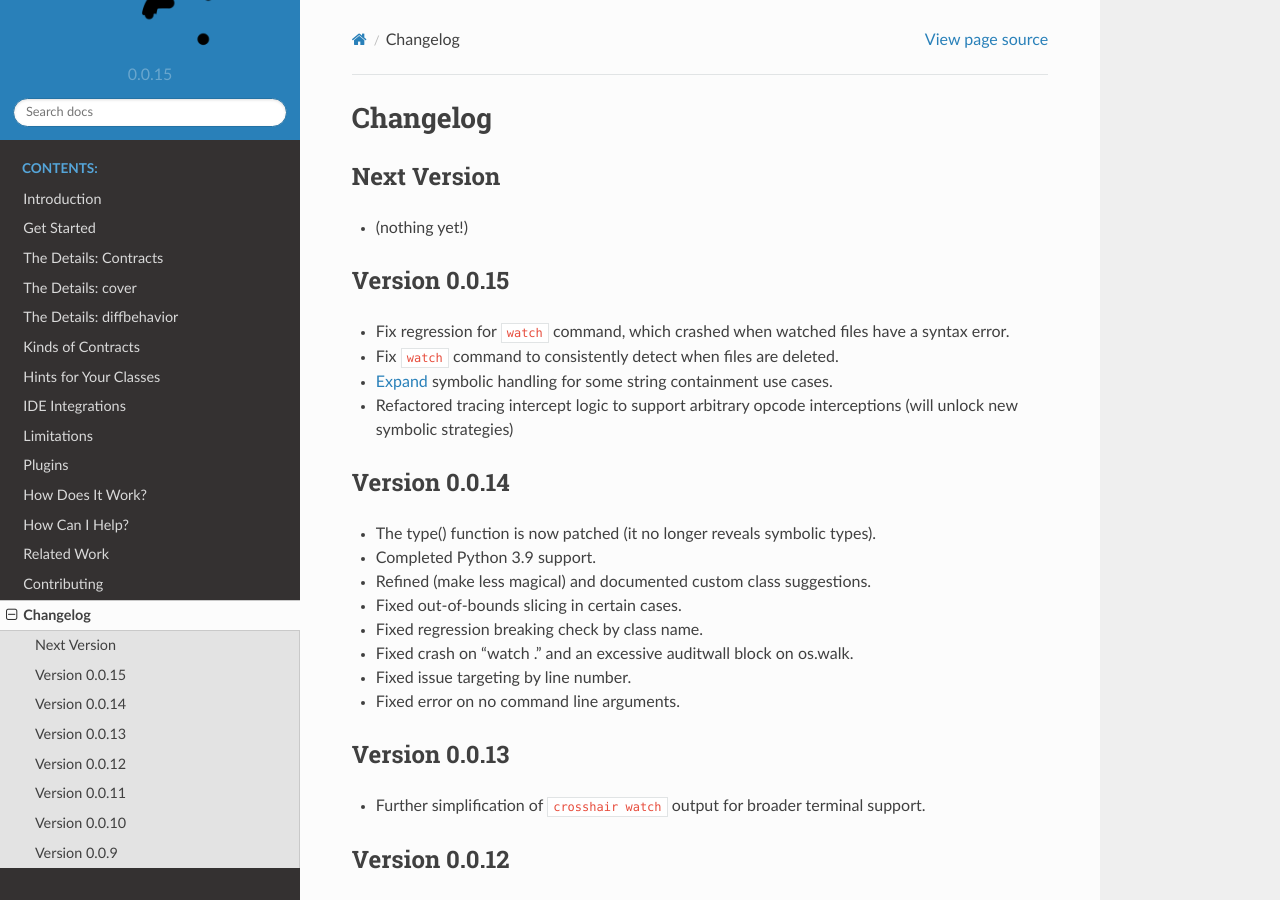
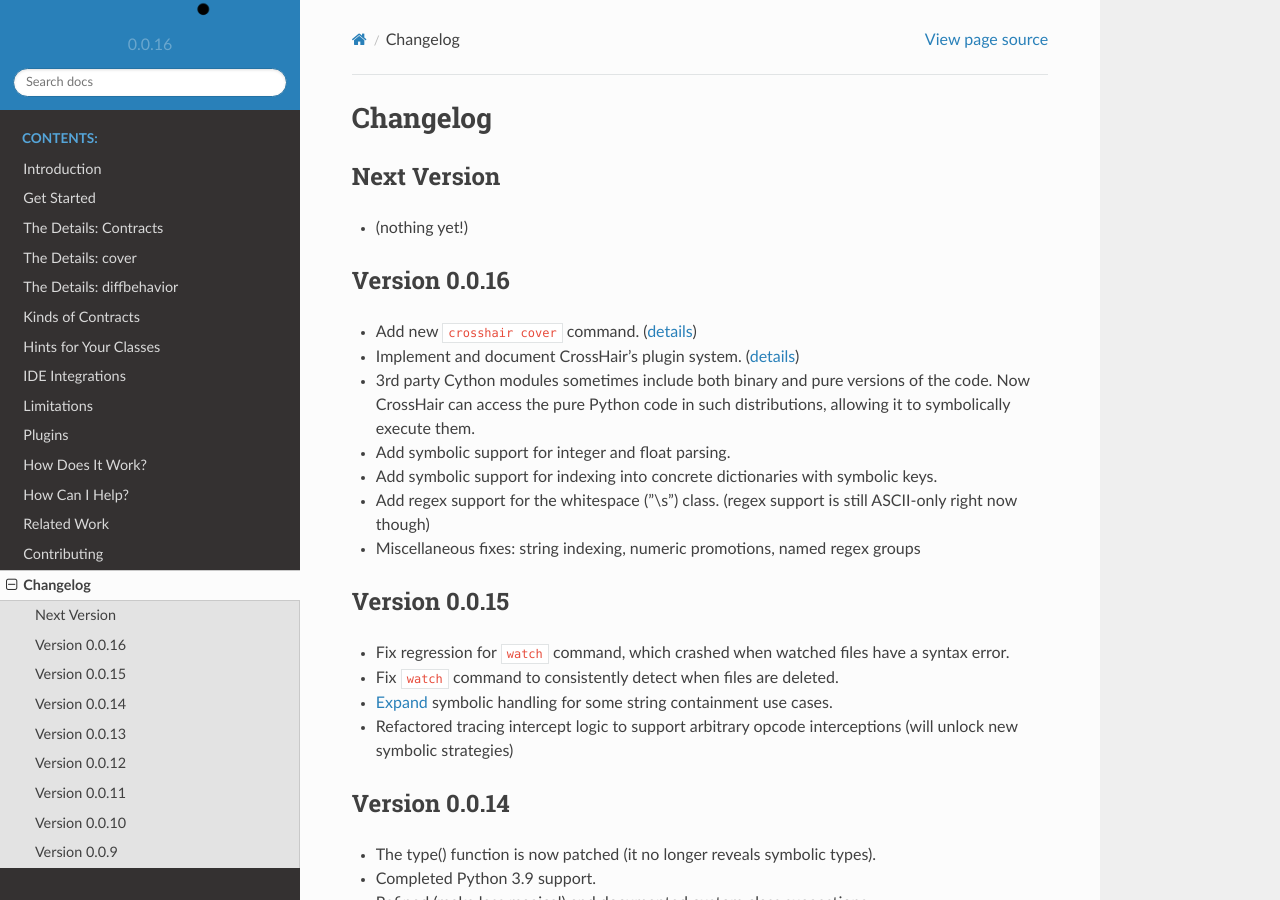
Before and after one commit to pschanely/CrossHair, a Sphinx documentation site: the page built from doc/source/changelog.rst, in a window 1280 px wide and 900 px high. Built offline with Sphinx 7.4.7 and the Read the Docs theme 2.0.0, drawn with Linux system fonts in a browser that asks for light colours; the version number is read from the project's files by our own code.

Commit message:
Bump version to 0.0.16
And ammend the changelog.

```diff
--- a/crosshair/__init__.py
+++ b/crosshair/__init__.py
@@ -12,7 +12,7 @@
 from crosshair.tracers import ResumedTracing
 
 # Do not forget to update in setup.py!
-__version__ = "0.0.15"
+__version__ = "0.0.16"
 __author__ = "Phillip Schanely"
 __license__ = "MIT"
 __status__ = "Alpha"
--- a/doc/source/changelog.rst
+++ b/doc/source/changelog.rst
@@ -7,6 +7,23 @@
 ============
 
 * (nothing yet!)
+
+==============
+Version 0.0.16
+==============
+
+* Add new ``crosshair cover`` command.
+  (`details <https://crosshair.readthedocs.io/en/latest/cover.html>`__)
+* Implement and document CrossHair's plugin system.
+  (`details <https://crosshair.readthedocs.io/en/latest/plugins.html>`__)
+* 3rd party Cython modules sometimes include both binary and pure versions of the code.
+  Now CrossHair can access the pure Python code in such distributions, allowing it to
+  symbolically execute them.
+* Add symbolic support for integer and float parsing.
+* Add symbolic support for indexing into concrete dictionaries with symbolic keys.
+* Add regex support for the whitespace ("\\s") class.
+  (regex support is still ASCII-only right now though)
+* Miscellaneous fixes: string indexing, numeric promotions, named regex groups
 
 ==============
 Version 0.0.15
@@ -74,9 +91,9 @@
 * Added support for checking
   `icontract <https://github.com/Parquery/icontract>`_
   postconditions.
-  (`details <https://crosshair.readthedocs.io/en/latest/kinds_of_contracts.html#analysis-kind-icontract>`_)
+  (`details <https://crosshair.readthedocs.io/en/latest/kinds_of_contracts.html#analysis-kind-icontract>`__)
 * Added support for checking plain ``assert`` statements.
-  (`details <https://crosshair.readthedocs.io/en/latest/kinds_of_contracts.html#assert-based-contracts>`_)
+  (`details <https://crosshair.readthedocs.io/en/latest/kinds_of_contracts.html#assert-based-contracts>`__)
 * Expanded & refactored the
   `documentation <https://crosshair.readthedocs.io/en/latest/index.html>`_.
   (thanks `mristin <https://github.com/mristin>`_!)
--- a/setup.py
+++ b/setup.py
@@ -14,7 +14,7 @@
 # the pre-commit checks through check_init_and_setup_coincide.py.
 setup(
     name="crosshair-tool",
-    version="0.0.15",  #  Update this in crosshair/__init__.py too
+    version="0.0.16",  #  Update this in crosshair/__init__.py too
     author="Phillip Schanely",
     author_email="pschanely+vE7F@gmail.com",
     packages=find_packages(),
```
